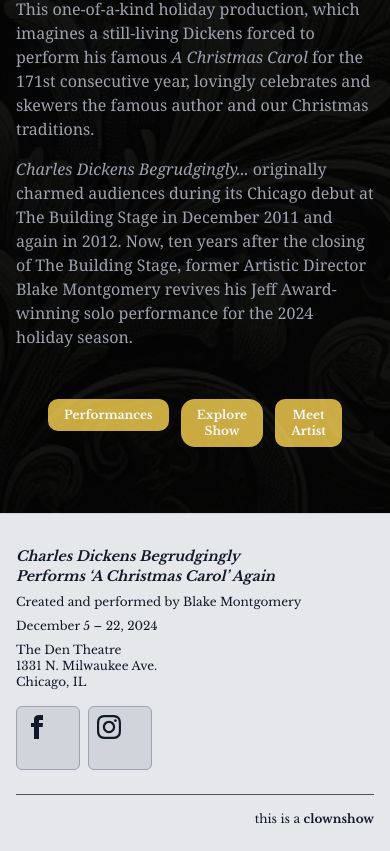
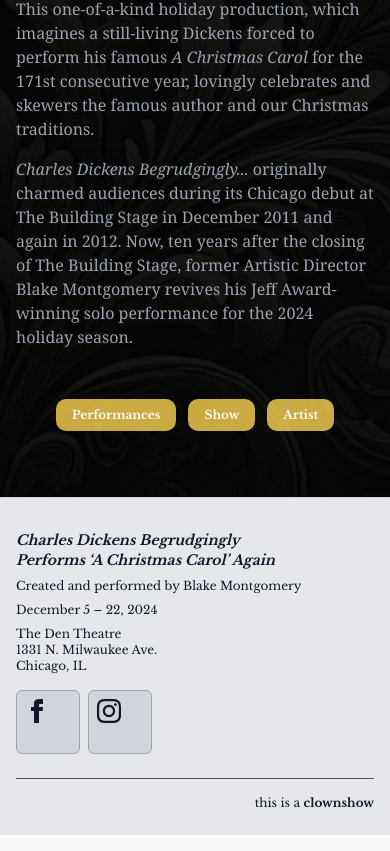
Before and after one commit to montblake/begrudgingly, a Next.js app: page / in a window 390 px wide. Shown: the part 1141-1992 px from the top of the page. Built offline with nearby package versions, Linux system fonts and the light colour scheme.

Commit message:
Fix Dynamic Buttons

```diff
--- a/app/components/second_nav.tsx
+++ b/app/components/second_nav.tsx
@@ -7,13 +7,15 @@
         </div>
       </a>
       <a href="/explore">
-        <button className="bg-amber-300/80 px-4 py-2 rounded-2xl w-full text-gray-50 border-2 border-black hover:border-gray-50 transition-colors duration-300 text-center">
-          Explore Show
+        <button className="bg-amber-300/80 px-4 py-2 rounded-xl w-full text-gray-50 border-2 border-black hover:border-gray-50 transition-colors duration-300 text-center">
+          <span className="hidden sm:inline lg:hidden xl:inline">Explore</span>{" "}
+          Show
         </button>
       </a>
       <a href="/artist">
         <button className="bg-amber-300/80 px-4 py-2 rounded-xl w-full text-gray-50 border-2 border-black hover:border-gray-50 transition-colors duration-300 text-center">
-          Meet Artist
+          <span className="hidden sm:inline lg:hidden xl:inline">Meet</span>{" "}
+          Artist
         </button>
       </a>
     </div>
```
